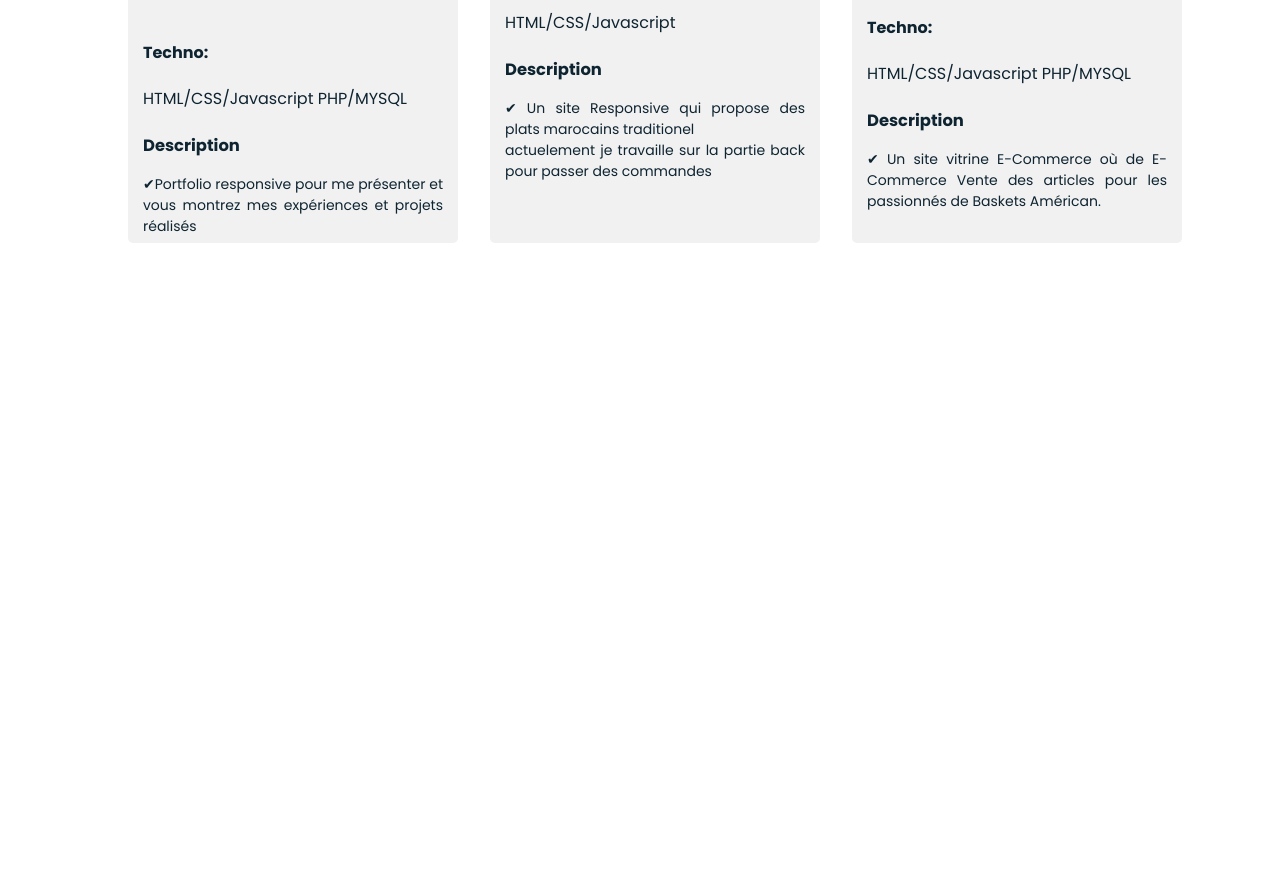
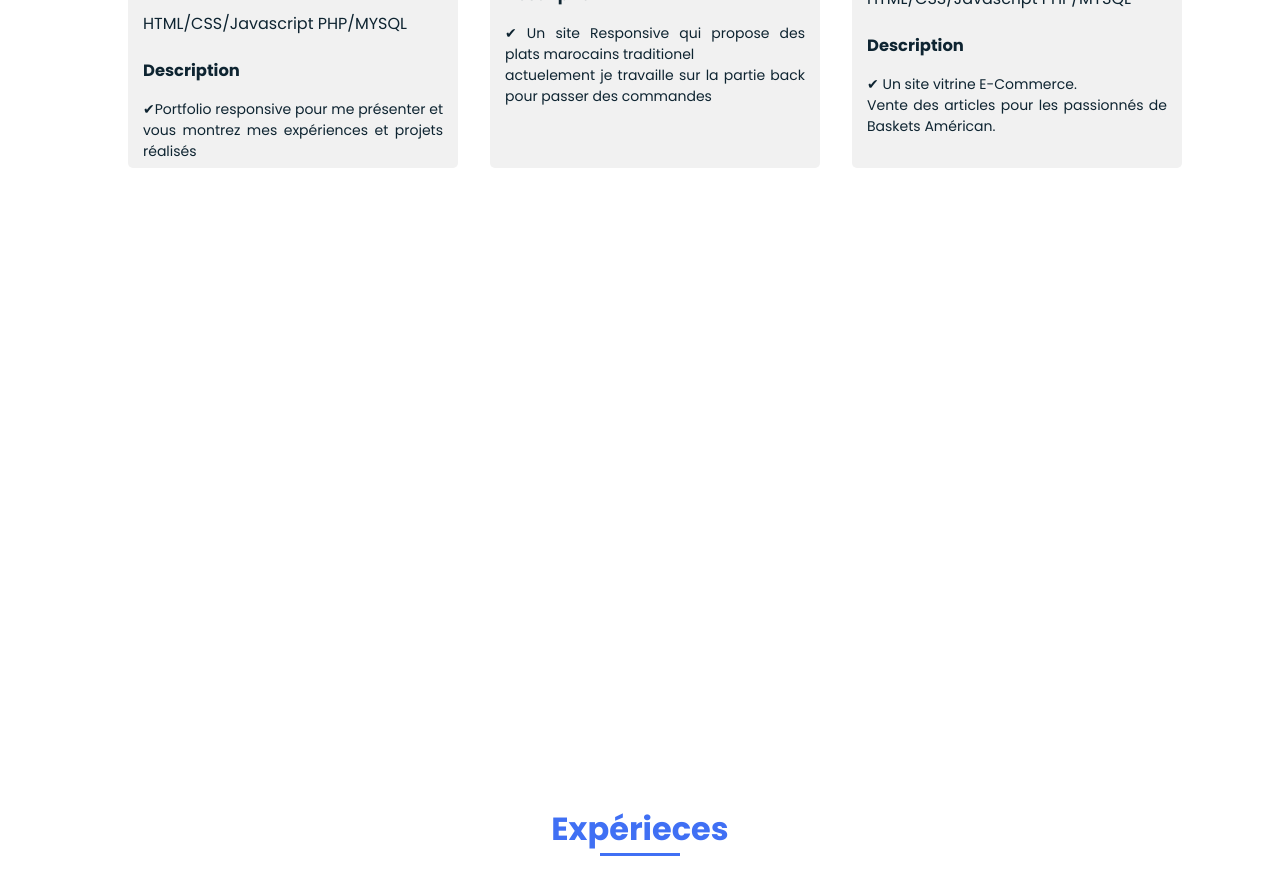
Before and after one commit to issam-ou/portfolio, a plain HTML site: page Portfolio.html in a window 1280 px wide. Shown: the part 2625-3496 px from the top of the page. Drawn offline with nearby package versions, Linux system fonts and the light colour scheme; files that its build step writes are made by us from their sources.

Commit message:
Update Portfolio.html

```diff
--- a/Portfolio.html
+++ b/Portfolio.html
@@ -58,8 +58,7 @@
                     <p class="about__text">Je m'appelle OUBBALI Issam et je suis passionné d’informatique et de nouvelles technologies depuis toujours notamment la conception web et mobile,
                         je suis à la recherche d’une entreprise en alternance en partenariat avec l’ETNA une école en informatique.<br>
                         A travers mes différentes expériences professionnelles j’ai pu acquérir une autonomie dans mon travail, Très rigoureux, persévérant, j’apprécie le travail en équipe et je souhaite m’investir sur des projets aussi variés, qu’innovants.
-                        <br>Je suis à l’aise dans la découverte de nouvelles technologies. Je sais également rester critique et indépendant d’un point de vue technologique.
-                        que du travail d’équipe pour le bon résultat..
+                        <br>Je suis à l’aise dans la découverte de nouvelles technologies.
                     </p>
                 </div>
 
@@ -299,7 +298,7 @@
                     </div>
                     <div class="info">
                         <h3>Description</h3>
-                        <p>&#10004; Un site vitrine E-Commerce où de E-Commerce  Vente des articles pour les passionnés de Baskets Américan.</p>
+                        <p>&#10004; Un site vitrine E-Commerce.<br>Vente des articles pour les passionnés de Baskets Américan.</p>
                     </div>
                 </div>
             </div>
```
